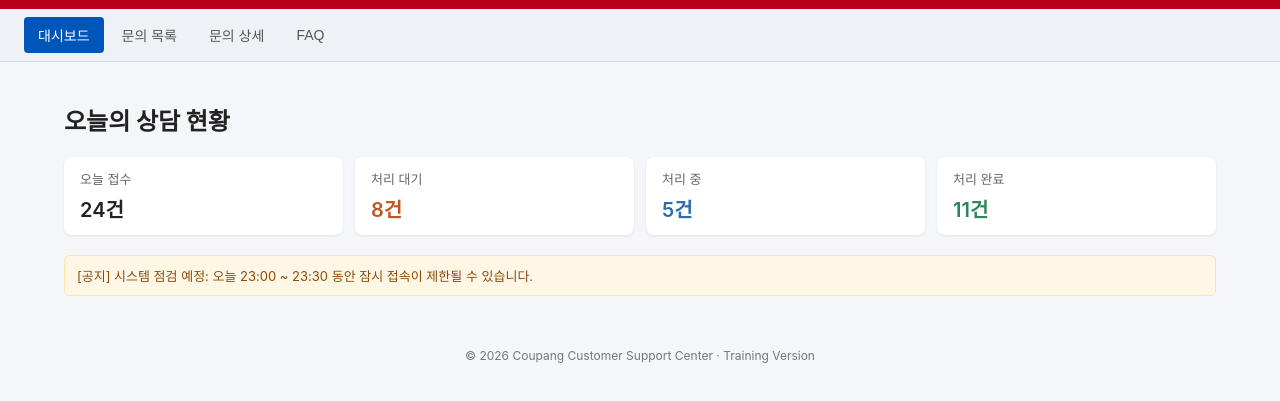
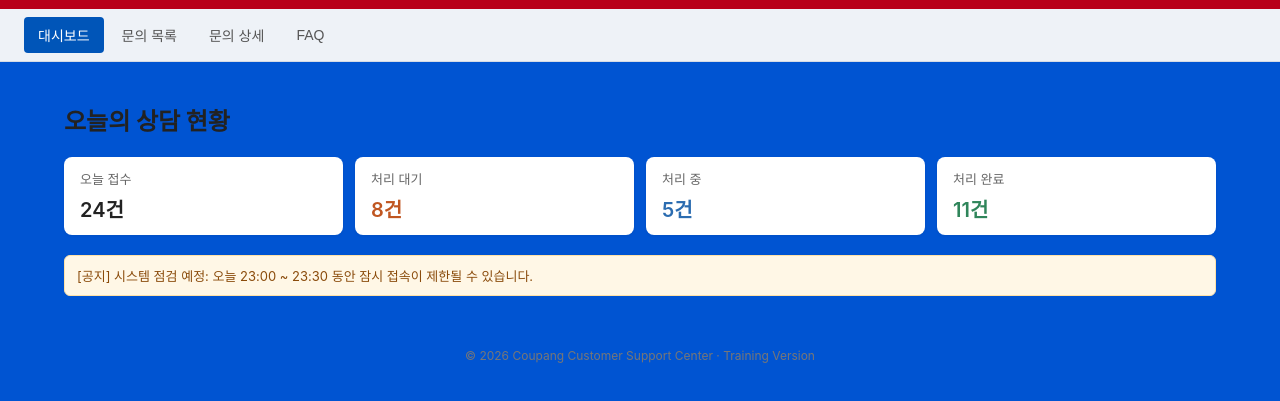
Before and after one commit to song-jiae/demoTest, a plain HTML site: page index.html in a window 1280 px wide. Shown: the part 53-454 px from the top of the page. Drawn offline with Linux system fonts and the light colour scheme.

```diff
--- a/css/style.css
+++ b/css/style.css
@@ -9,7 +9,7 @@
   margin: 0;
   font-family: -apple-system, BlinkMacSystemFont, "Segoe UI", system-ui,
     sans-serif;
-  background-color: #f4f6f9;
+  background-color: #0054d2;
   color: #222;
 }
 
```
